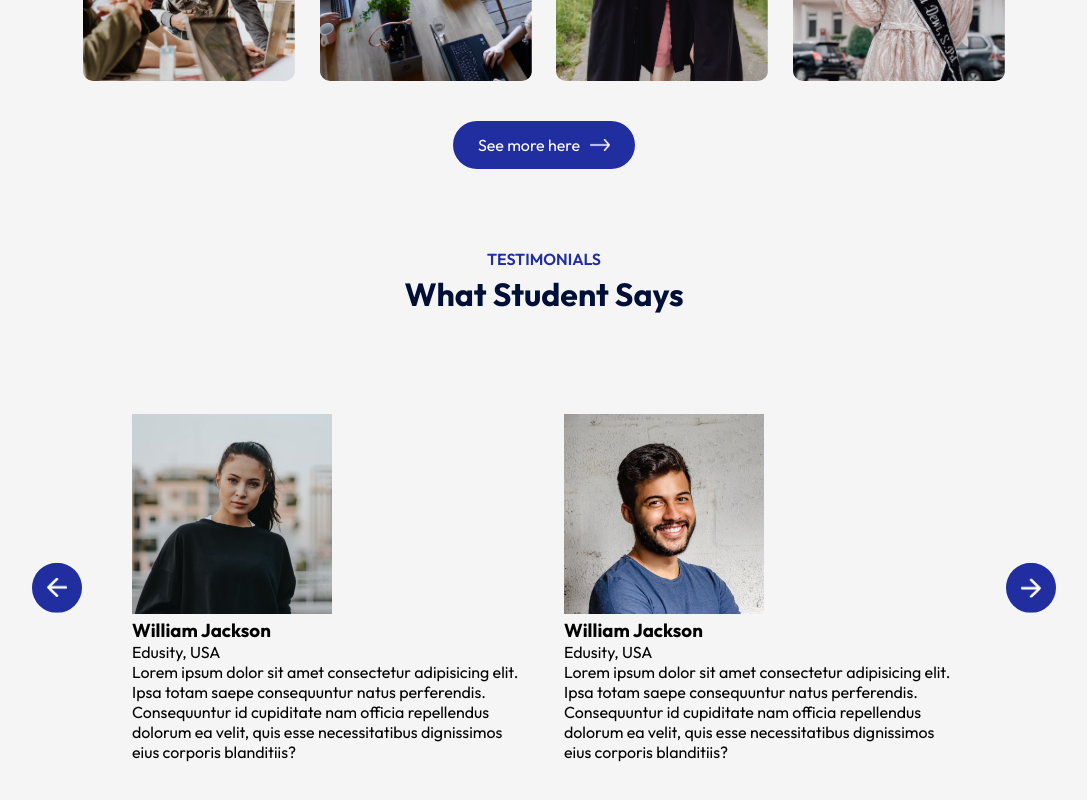
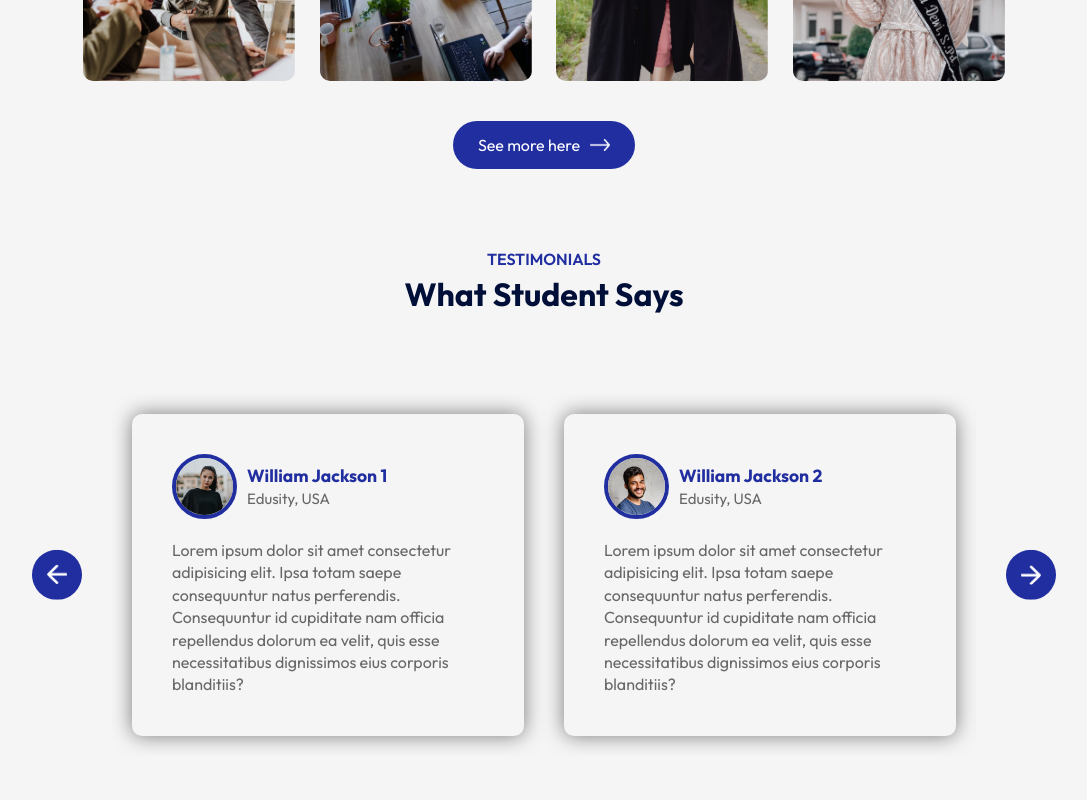
Before and after one commit to Swordigo15/React-University-Web-Project, a React (Vite) app: page / in a window 1280 px wide. Shown: the part 2214-3014 px from the top of the page, without its empty margins (96-1183 px from the left). Built offline with nearby package versions, Linux system fonts and the light colour scheme.

Commit message:
update testimony

```diff
--- a/src/Components/Testimonials/Testimonials.css
+++ b/src/Components/Testimonials/Testimonials.css
@@ -37,3 +37,29 @@
     width: 50%;
     padding: 20px;
 }
+
+.slide{
+    box-shadow: 0 0 20px rgba(0,0,0,0.5);
+    padding: 40px;
+    border-radius: 10px;
+    color: #676767;
+    line-height: 1.4;
+}
+
+.slide img{
+    width: 65px;
+    border-radius: 50%;
+    margin-right: 10px;
+    border: 4px solid #212ea0;
+}
+
+.user-info{
+    display: flex;
+    align-items: center;
+    margin-bottom: 20px;
+    font-size: 15px;
+}
+
+.user-info h3{
+    color: #212ea0;
+}
--- a/src/Components/Testimonials/Testimonials.jsx
+++ b/src/Components/Testimonials/Testimonials.jsx
@@ -6,20 +6,39 @@
 import user_2 from '../../assets/user-2.png'
 import user_3 from '../../assets/user-3.png'
 import user_4 from '../../assets/user-4.png'
+import { useRef } from 'react'
 
 const Testimonials = () => {
+
+    const slider = useRef();
+    let tx = 0;
+
+    const slideForward = () => {
+        if(tx > -50){
+            tx -= 25
+        }
+        slider.current.style.transform = `translateX(${tx}%)`;
+    }
+
+    const slideBackward = () => {
+        if(tx < 0){
+            tx += 25
+        }
+        slider.current.style.transform = `translateX(${tx}%)`;
+    }
+
   return (
     <div className='testimonials'>
-      <img src={next_icom} alt="" className='next-btn'/>
-      <img src={back_icom} alt="" className='back-btn'/>
+      <img src={next_icom} alt="" className='next-btn' onClick={slideForward}/>
+      <img src={back_icom} alt="" className='back-btn' onClick={slideBackward}/>
       <div className="slider">
-        <ul>
+        <ul ref={slider}>
             <li>
                 <div className="slide">
                     <div className="user-info">
                         <img src={user_1} alt="" />
                         <div>
-                            <h3>William Jackson</h3>
+                            <h3>William Jackson 1</h3>
                             <span>Edusity, USA</span>
                         </div>
                     </div>
@@ -31,7 +50,7 @@
                     <div className="user-info">
                         <img src={user_2} alt="" />
                         <div>
-                            <h3>William Jackson</h3>
+                            <h3>William Jackson 2</h3>
                             <span>Edusity, USA</span>
                         </div>
                     </div>
@@ -43,7 +62,7 @@
                     <div className="user-info">
                         <img src={user_3} alt="" />
                         <div>
-                            <h3>William Jackson</h3>
+                            <h3>William Jackson 3</h3>
                             <span>Edusity, USA</span>
                         </div>
                     </div>
@@ -55,7 +74,7 @@
                     <div className="user-info">
                         <img src={user_4} alt="" />
                         <div>
-                            <h3>William Jackson</h3>
+                            <h3>William Jackson 4</h3>
                             <span>Edusity, USA</span>
                         </div>
                     </div>
```
